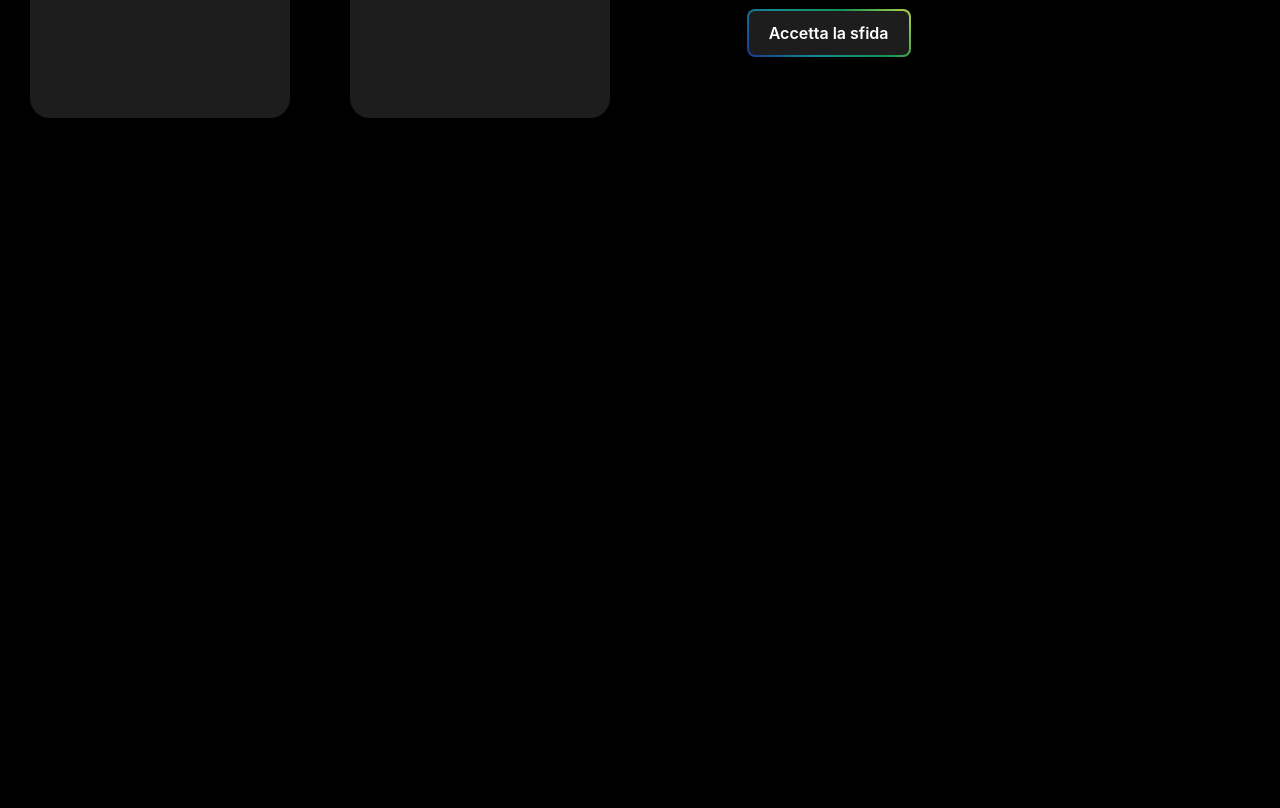
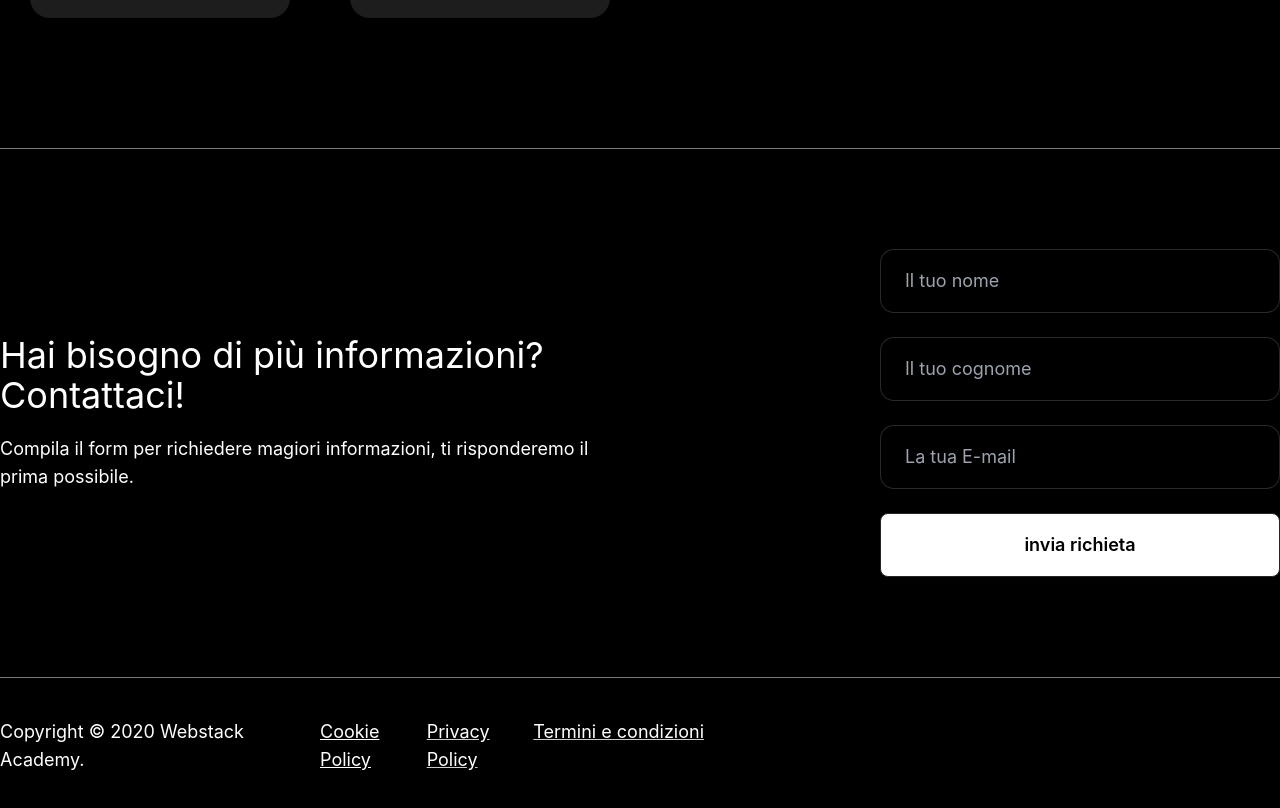
Before and after one commit to webstack-academy/landing, a React (Vite) app: page / in a window 1280 px wide. Shown: the part 4442-5250 px from the top of the page. Before the commit the page ends 4590 px from the top, so only its background shows below. Built offline with nearby package versions, Linux system fonts and the light colour scheme.

Commit message:
feat: added new sections

```diff
--- a/src/assets/i18n/it.lang.ts
+++ b/src/assets/i18n/it.lang.ts
@@ -6,6 +6,7 @@ export const it = {
       WHY: 'Perché',
       COURSE: 'Corso',
       ACCEPT_CHALLENGE: 'Accetta la sfida',
+      SEND_REQUEST: 'Invia richieta',
     },
     TEXT: {
       HOME_SECTION_TITLE: 'Diventa uno sviluppatore web',
@@ -35,6 +36,19 @@ export const it = {
       BECOME_PRO: 'Accetta la sfida e diventa un PRO',
       BECOME_PRO_TEXT:
         'Per fare parte della nostra ACCADEMY devi superare un piccolo test che attesti un livello base nella programmazione. <br /> <br /> <br /> Non farti spaventare e buttati!',
+      NEED_MORE_INFO: 'Hai bisogno di più informazioni?',
+      CONTACT_US: 'Contattaci!',
+      COMPILE_FORM_GET_INFO:
+        'Compila il form per richiedere magiori informazioni, ti risponderemo il prima possibile.',
+      COPYRIGHT: 'Copyright © 2020 Webstack Academy.',
+      COOKIES_POLICY: 'Cookie Policy',
+      PRIVACY_POLICY: 'Privacy Policy',
+      TERMS_OF_USE: 'Termini e condizioni',
+    },
+    INPUTS: {
+      YOUR_NAME: 'Il tuo nome',
+      YOUR_SURNAME: 'Il tuo cognome',
+      YOUR_EMAIL: 'La tua E-mail',
     },
   },
 };
--- /dev/null
+++ b/src/common/enum/url.enum.ts
@@ -0,0 +1,5 @@
+export enum ConditionsUrl {
+  PrivacyPolicy = '',
+  CookiesPolicy = '',
+  TermsOfUse = '',
+}
--- a/src/common/styles/index.css
+++ b/src/common/styles/index.css
@@ -64,3 +64,28 @@ p {
   background-size: cover;
   border-radius: 20px;
 }
+
+.contact-input {
+  border-radius: 14px!important;
+  color: rgba(255, 255, 255, 1)!important;
+}
+
+.contact-section {
+  border-top: 1px solid rgba(255, 255, 255, 0.48);
+  border-bottom: 1px solid rgba(255, 255, 255, 0.48);
+  padding-top: 100px;
+  padding-bottom: 100px;
+}
+
+.page-container {
+  max-width: 1440px!important;
+}
+
+/* Override Daisy Css */
+.max-w-xs {
+  max-width: 25rem!important;
+}
+
+.footer-anchor a {
+  text-decoration: underline;
+}
--- a/src/components/atoms/button.component.tsx
+++ b/src/components/atoms/button.component.tsx
@@ -11,3 +11,14 @@ export const BorderedButton = (props: {
     </button>
   );
 };
+
+export const BigColoredButton = (props: {
+  text: string;
+  style?: CSSProperties;
+}) => {
+  return (
+    <button className="btn btn-lg" style={{ borderRadius: 8, ...props.style }}>
+      {translate(props.text)}
+    </button>
+  );
+};
--- /dev/null
+++ b/src/components/organisms/footer.component.tsx
@@ -0,0 +1,38 @@
+import { translate } from '../../common/helpers/i18n/i18n.helper';
+import React from 'react';
+import { ConditionsUrl } from '../../common/enum/url.enum';
+
+export const FooterComponent = () => {
+  return (
+    <div
+      className="grid grid-cols-12 footer-anchor"
+      style={{ paddingTop: 40, paddingBottom: 40 }}
+    >
+      <div className="col-span-3">
+        <p className="text-lg">{translate('TEXT.COPYRIGHT')}</p>
+      </div>
+
+      <div className="col-span-1">
+        <p className="text-lg">
+          <a target="_blank" href={ConditionsUrl.CookiesPolicy}>
+            {translate('TEXT.COOKIES_POLICY')}
+          </a>
+        </p>
+      </div>
+
+      <div className="col-span-1">
+        <a target="_blank" href={ConditionsUrl.PrivacyPolicy}>
+          <p className="text-lg">{translate('TEXT.PRIVACY_POLICY')}</p>
+        </a>
+      </div>
+
+      <div className="col-span-2">
+        <a target="_blank" href={ConditionsUrl.TermsOfUse}>
+          <p className="text-lg">{translate('TEXT.TERMS_OF_USE')}</p>
+        </a>
+      </div>
+
+      <div className="col-span-5"></div>
+    </div>
+  );
+};
--- a/src/modules/home/pages/home.page.tsx
+++ b/src/modules/home/pages/home.page.tsx
@@ -3,16 +3,19 @@ import { translate } from '../../../common/helpers/i18n/i18n.helper';
 import {
   DescriptionSectionImage,
   HomeSectionImage,
-  ProgrammingImage,
 } from '../../../assets/images';
 import { DeveloperIcon, FolderIcon, MoneyIcon } from '../../../assets/icons';
-import { BorderedButton } from '../../../components/atoms/button.component';
+import {
+  BorderedButton,
+  BigColoredButton,
+} from '../../../components/atoms/button.component';
 import { Trans } from 'react-i18next';
+import { FooterComponent } from '../../../components/organisms/footer.component';
 
 class HomePage extends Component {
   render() {
     return (
-      <div className="md:container mx-auto">
+      <div className="md:container mx-auto page-container">
         {/* Header Section */}
         <div className="grid grid-cols-12" style={{ marginTop: 150 }}>
           {/* Left column */}
@@ -36,7 +39,11 @@ class HomePage extends Component {
           {/* ./Right column */}
         </div>
         <div className="text-center mt-12">
-          <a href="#secondSection" className="inline-block border-2 rounded-full text-xl font-bold" style={{ width: 50, height: 50, paddingTop: 10 }}>
+          <a
+            href="#secondSection"
+            className="inline-block border-2 rounded-full text-xl font-bold"
+            style={{ width: 50, height: 50, paddingTop: 10 }}
+          >
             &darr;
           </a>
         </div>
@@ -98,7 +105,10 @@ class HomePage extends Component {
         {/* ./Description Section */}
 
         {/* Access Section */}
-        <div style={{ marginTop: 200 }} className="items-center text-center overflow-x-auto">
+        <div
+          style={{ marginTop: 200 }}
+          className="items-center text-center overflow-x-auto"
+        >
           <h1 className="text-4xl">{translate('TEXT.START_NOW')}</h1>
           <p className="text-lg">{translate('TEXT.WILL_ACCESS_TO')}</p>
 
@@ -180,7 +190,10 @@ class HomePage extends Component {
         {/* ./Market Requirements Section */}
 
         {/* Remaining Seats Section */}
-        <div className="grid grid-cols-12" style={{ marginTop: 200 }}>
+        <div
+          className="grid grid-cols-12"
+          style={{ marginTop: 100, marginBottom: 100 }}
+        >
           {/* Left column */}
           <div
             className="grid grid-cols-2 col-span-6"
@@ -213,6 +226,72 @@ class HomePage extends Component {
           {/* ./Right column */}
         </div>
         {/* ./Remaining Seats Section */}
+
+        {/* Contact Usa Section */}
+        <div className="grid grid-cols-12 contact-section">
+          {/* Left column */}
+          <div className="grid grid-cols-2 col-span-6">
+            <div className="flex items-left items-center col-span-5">
+              <div>
+                <h1 className="text-4xl">{translate('TEXT.NEED_MORE_INFO')}</h1>
+                <h1 className="text-4xl">{translate('TEXT.CONTACT_US')}</h1>
+                <p className="text-lg mt-5">
+                  {translate('TEXT.COMPILE_FORM_GET_INFO')}
+                </p>
+              </div>
+            </div>
+          </div>
+          {/* ./Left column */}
+
+          <div className="col-span-1"></div>
+
+          {/* Right column */}
+          <div className="flex justify-end col-span-5">
+            <div className="form-control w-full max-w-xs">
+              {/* Name Input */}
+              <input
+                type="text"
+                placeholder={translate('INPUTS.YOUR_NAME')}
+                className="input input-bordered w-full max-w-xs contact-input input-lg"
+              />
+              {/* ./Name Input */}
+
+              {/* Surname Input */}
+              <input
+                type="text"
+                style={{
+                  marginTop: 24,
+                  marginBottom: 24,
+                }}
+                placeholder={translate('INPUTS.YOUR_SURNAME')}
+                className="input input-bordered w-full max-w-xs contact-input input-lg"
+              />
+              {/* ./Surname Input */}
+
+              {/* Email Input */}
+              <input
+                type="email"
+                placeholder={translate('INPUTS.YOUR_EMAIL')}
+                className="input input-bordered w-full max-w-xs contact-input input-lg"
+              />
+              {/* ./Email Input */}
+              <BigColoredButton
+                text={translate('BUTTONS.SEND_REQUEST')}
+                style={{
+                  marginTop: 24,
+                  backgroundColor: '#fff',
+                  color: '#000',
+                }}
+              />
+            </div>
+          </div>
+          {/* ./Right column */}
+        </div>
+        {/* ./Contact Usa Section */}
+
+        {/* Footer */}
+        <FooterComponent />
+        {/* ./Footer */}
       </div>
     );
   }
```
